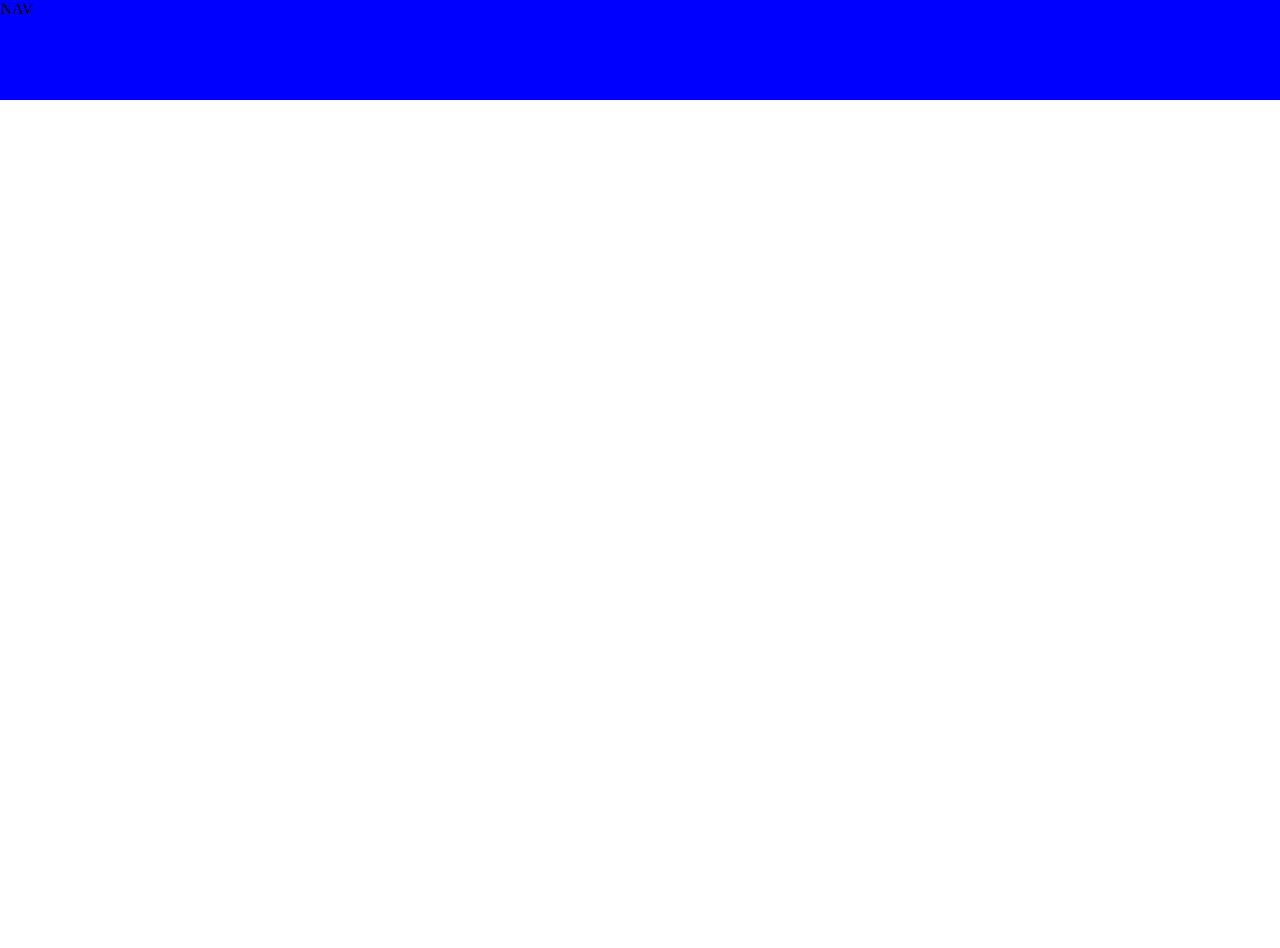
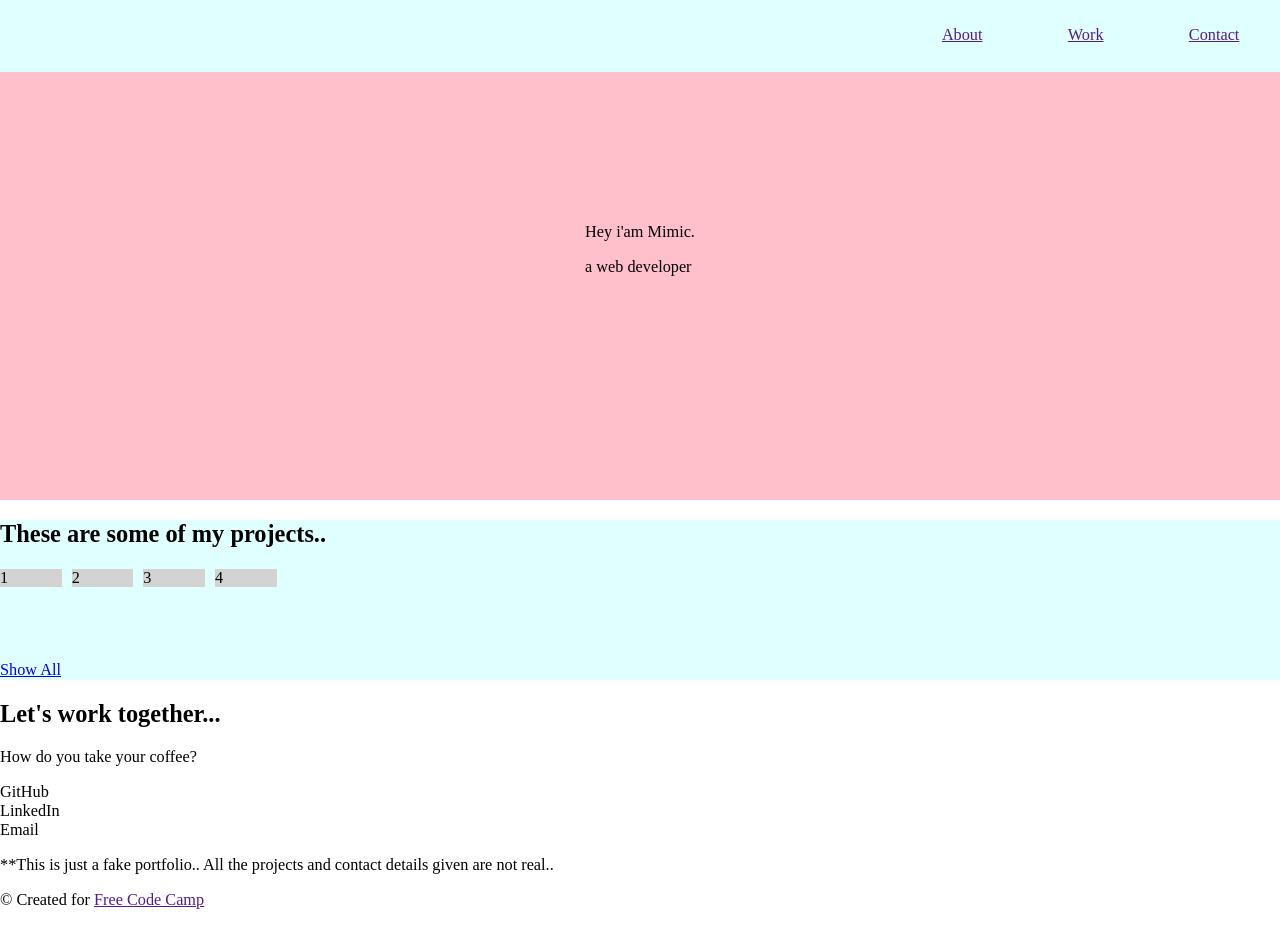
Before and after one commit to franciscojgtz/fcc, a plain HTML site: page Responsive_Web_Design/Personal_Personal/index.html in a window 1280 px wide. Shown: the top 948 px of the page. Drawn offline with nearby package versions, Linux system fonts and the light colour scheme.

Commit message:
feat: Add Text

```diff
--- a/Responsive_Web_Design/Personal_Personal/index.html
+++ b/Responsive_Web_Design/Personal_Personal/index.html
@@ -11,22 +11,47 @@
 <body>
     <header>
         <nav class="nav">
-            NAV
+            <ul class="menu">
+                <li class="menu__item"><a href="">About</a></li>
+                <li class="menu__item"><a href="">Work</a></li>
+                <li class="menu__item"><a href="">Contact</a></li>
+            </ul>
         </nav>
     </header>
-    <main>
-        <section>
-
+    <main class="main">
+        <section class="welcome">
+            <div>
+                <p>
+                    Hey i'am Mimic.
+                </p>
+                <p>
+                    a web developer
+                </p>
+            </div>
+        </section>
+        <section class="work">
+            <h2>These are some of my projects..</h2>
+            <div class="projects">
+                <div class="project">1</div>
+                <div class="project">2</div>
+                <div class="project">3</div>
+                <div class="project">4</div>
+            </div>
+            <p><a href="http://">Show All</a></p>
         </section>
         <section>
-
-        </section>
-        <section>
-
+            <h2>Let's work together...</h2>
+            <p>How do you take your coffee?</p>
+            <div>
+                <div>GitHub</div>
+                <div>LinkedIn</div>
+                <div>Email</div>
+            </div>
         </section>
     </main>
     <footer>
-
+        <p>**This is just a fake portfolio.. All the projects and contact details given are not real..</p>
+        <p>© Created for <a href="">Free Code Camp</a></p>
     </footer>
 
 </body>
--- a/Responsive_Web_Design/Personal_Personal/style.css
+++ b/Responsive_Web_Design/Personal_Personal/style.css
@@ -10,12 +10,58 @@ html {
 body {
     font-size: 1.6rem;
     height: 3000px;
+    width: 100%;
 }
 
 .nav {
-    background-color: blue;
-    height: 100px;
+    background-color: lightcyan;
     width: 100%;
     position: fixed;
     top: 0;
 }
+
+.main {
+    width: 100%;
+}
+
+footer {
+    width: 100%;
+}
+
+.menu {
+    list-style-type: none;
+    text-align: right;
+}
+
+.menu__item {
+    display: inline-block;
+    padding: 1rem;
+    margin: 0 3rem;
+}
+
+.welcome {
+    display: flex;
+    align-items: center;
+    justify-content: center;
+    height: 500px;
+    width: 100%;
+    background-color: pink;
+}
+
+.work {
+    width: 100%;
+    background-color: lightcyan;
+}
+
+.projects {
+    display: grid;
+    grid-template-columns: repeat( auto-fill, minmax(60px, 1fr));
+    widows: 100%;
+    grid-template-rows: 1fr 1fr 1fr;
+    grid-gap: 1rem;
+    justify-content: space-evenly;
+}
+
+.project {
+    background-color: lightgrey;
+}
```
